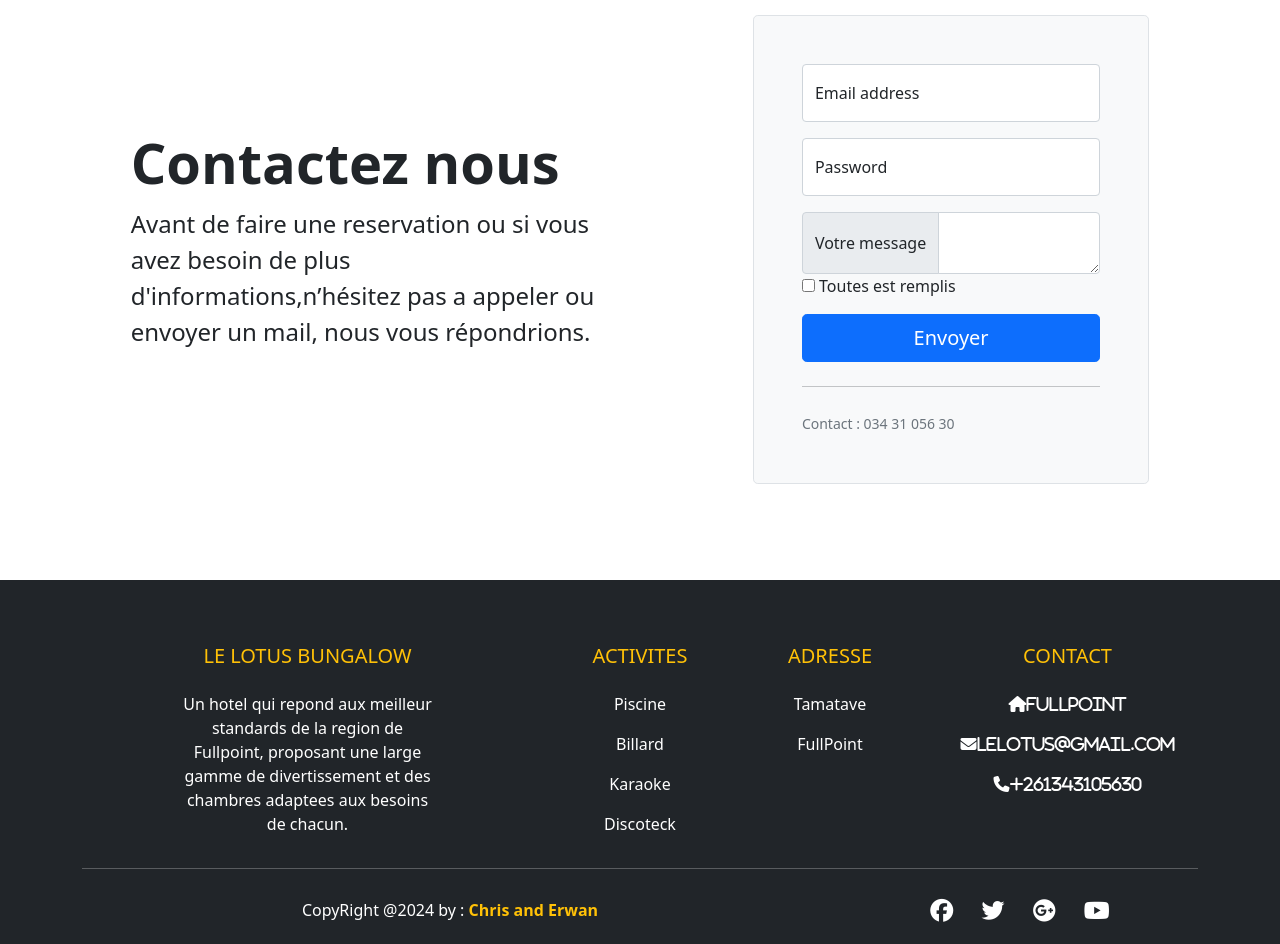
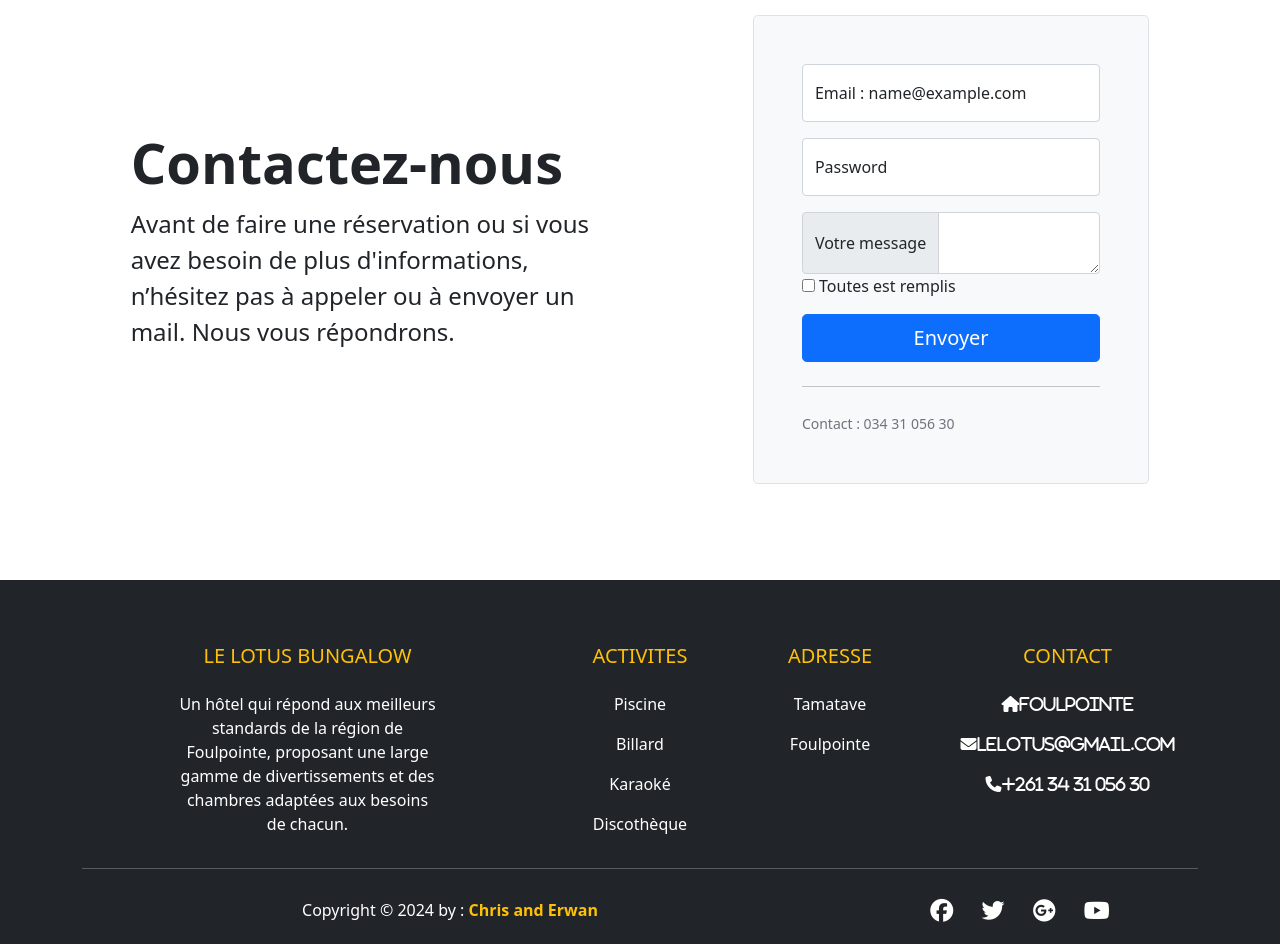
Before and after one commit to ErwanYvan/PROJECT-FINAL-WEB1, a plain HTML site: page contact/contact.html in a window 1280 px wide. Shown: the part 160-1104 px from the top of the page. Drawn offline with Linux system fonts and the light colour scheme.

Commit message:
Fix: personalized chambre,reservation and contact pages

```diff
--- a/contact/contact.html
+++ b/contact/contact.html
@@ -34,11 +34,11 @@
     <div class="container col-xl-10 col-xxl-8 px-4 py-5">
       <div class="row align-items-center g-lg-5 py-5">
         <div class="col-lg-7 text-center text-lg-start">
-          <h1 class="display-4 fw-bold lh-1 mb-3">Contactez nous</h1>
+          <h1 class="display-4 fw-bold lh-1 mb-3">Contactez-nous</h1>
           <p class="col-lg-10 fs-4">
-            Avant de faire une reservation ou si vous avez besoin de plus
-            d'informations,n’hésitez pas a appeler ou envoyer un mail, nous vous
-            répondrions.
+            Avant de faire une réservation ou si vous avez besoin de plus
+            d'informations, n’hésitez pas à appeler ou à envoyer un mail. Nous
+            vous répondrons.
           </p>
         </div>
         <div class="col-md-10 mx-auto col-lg-5">
@@ -50,7 +50,7 @@
                 id="floatingInput"
                 placeholder="name@example.com"
               />
-              <label for="floatingInput">Email address</label>
+              <label for="floatingInput">Email : name@example.com</label>
             </div>
             <div class="form-floating mb-3">
               <input
@@ -91,9 +91,9 @@
               Le lotus bungalow
             </h5>
             <p>
-              Un hotel qui repond aux meilleur standards de la region de
-              Fullpoint, proposant une large gamme de divertissement et des
-              chambres adaptees aux besoins de chacun.
+              Un hôtel qui répond aux meilleurs standards de la région de
+              Foulpointe, proposant une large gamme de divertissements et des
+              chambres adaptées aux besoins de chacun.
             </p>
           </div>
           <div class="col-md-2 col-lg-2 col-xl-2 xm-auto mt-3">
@@ -112,12 +112,12 @@
             </p>
             <p>
               <a href="#" class="text-white" style="text-decoration: none"
-                >Karaoke</a
+                >Karaoké</a
               >
             </p>
             <p>
               <a href="#" class="text-white" style="text-decoration: none"
-                >Discoteck</a
+                >Discothèque</a
               >
             </p>
           </div>
@@ -132,26 +132,26 @@
             </p>
             <p>
               <a href="#" class="text-white" style="text-decoration: none"
-                >FullPoint</a
-              >
+                >Foulpointe
+              </a>
             </p>
           </div>
           <div class="col-md-4 col-lg-3 col-xl-3 xm-auto mt-3">
             <h5 class="text-uppercase mb-4 font-weight-bold text-warning">
               Contact
             </h5>
-            <p><i class="fas fa-home mr-3">FullPoint</i></p>
+            <p><i class="fas fa-home mr-3">Foulpointe</i></p>
             <p><i class="fas fa-envelope mr-3">lelotus@gmail.com</i></p>
-            <p><i class="fas fa-phone mr-3">+261343105630</i></p>
+            <p><i class="fas fa-phone mr-3">+261 34 31 056 30</i></p>
           </div>
         </div>
         <hr class="mb-4" />
         <div class="row align-items-center">
           <div class="col-md-7 col-lg-8">
             <p>
-              CopyRight @2024 by :
+              Copyright © 2024 by :
               <a href="#" style="text-decoration: none"
-                ><strong class="text-warning">Chris and Erwan</strong></a
+                ><strong class="text-warning"> Chris and Erwan</strong></a
               >
             </p>
           </div>
```
Also changed, not shown: bungalow/bungalow.html (+5 -7 lines), chambre/chambre.html (+6 -7 lines), contact/bootstrap/assets/contact.css (+0 -15 lines), reservation.html (+1 -1 lines), contact/bootstrap/assets/image/nuit.jpg (added).
